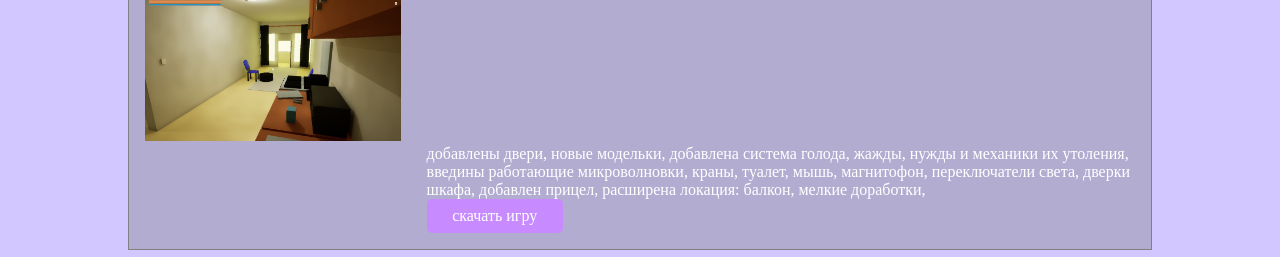
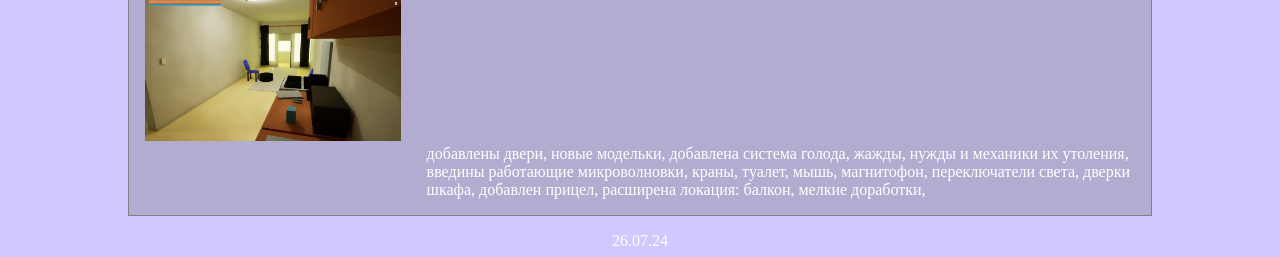
Before and after one commit to ammaikumo/amaiSite, a plain HTML site: page index.html in a window 1280 px wide. Shown: the part 500-757 px from the top of the page. Drawn offline with Linux system fonts and the light colour scheme.

Commit message:
Update index.html

```diff
--- a/index.html
+++ b/index.html
@@ -41,7 +41,6 @@
                         </div>
                         <div class="about">
                             <p>добавлены двери, новые модельки, добавлена система голода, жажды, нужды и механики их утоления, введины работающие микроволновки, краны, туалет, мышь, магнитофон, переключатели света, дверки шкафа, добавлен прицел, расширена локация: балкон, мелкие доработки, </p>
-                            <p><a class="download-button" href="magnet:?xt=urn:btih:3B1688178C89E02037A153A38BD294A323755459&dn=Windows.zip&tr=udp%3a%2f%2ftracker.openbittorrent.com%3a80%2fannounce&tr=udp%3a%2f%2ftracker.opentrackr.org%3a1337%2fannounce&tr=wss%3a%2f%2fwstracker.online">скачать игру</a></p>
                         </div>
                     </div>
                 </div>
```
